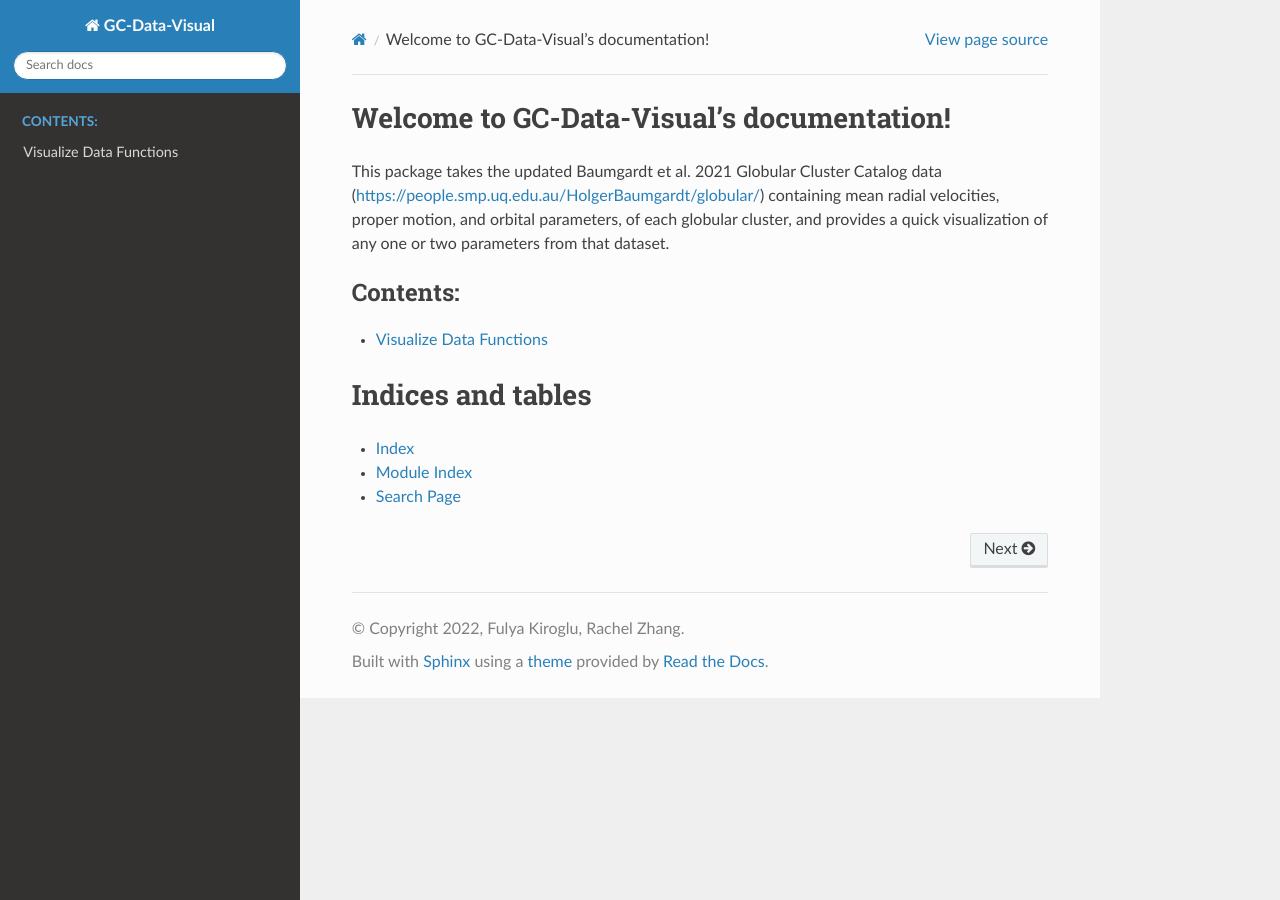
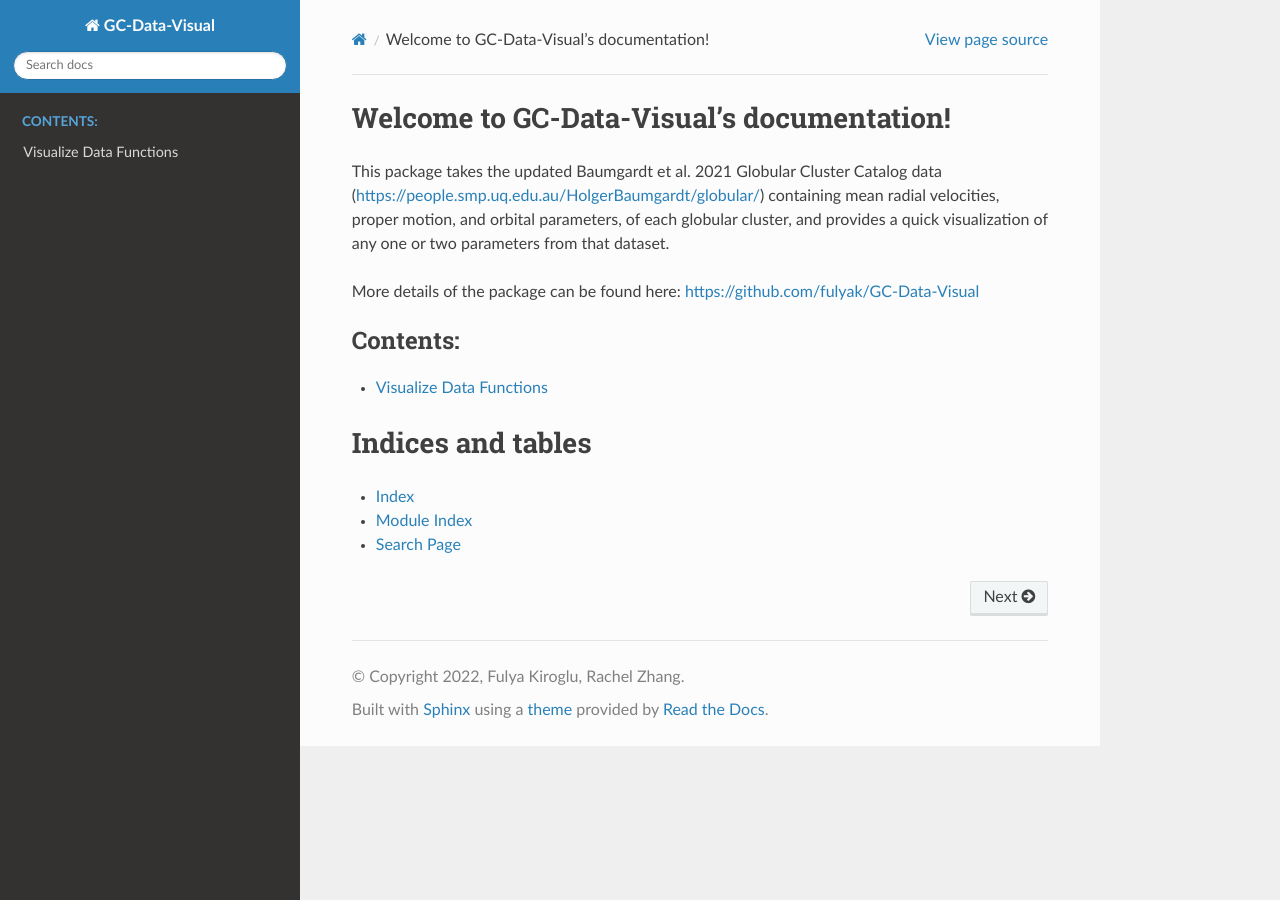
Before and after one commit to fulyak/GC-Data-Visual, a Sphinx documentation site: the page built from docs/index.rst, in a window 1280 px wide. Built offline with Sphinx 7.4.7 and the Read the Docs theme 2.0.0, drawn with Linux system fonts in a browser that asks for light colours.

Commit message:
added github link to doc

```diff
--- a/docs/index.rst
+++ b/docs/index.rst
@@ -6,6 +6,8 @@
 Welcome to GC-Data-Visual's documentation!
 ==========================================
 This package takes the updated Baumgardt et al. 2021 Globular Cluster Catalog data (https://people.smp.uq.edu.au/HolgerBaumgardt/globular/) containing mean radial velocities, proper motion, and orbital parameters, of each globular cluster, and provides a quick visualization of any one or two parameters from that dataset.
+
+More details of the package can be found here: https://github.com/fulyak/GC-Data-Visual
 
 .. toctree::
    :maxdepth: 2
```
Also changed, not shown: 2 other files.
